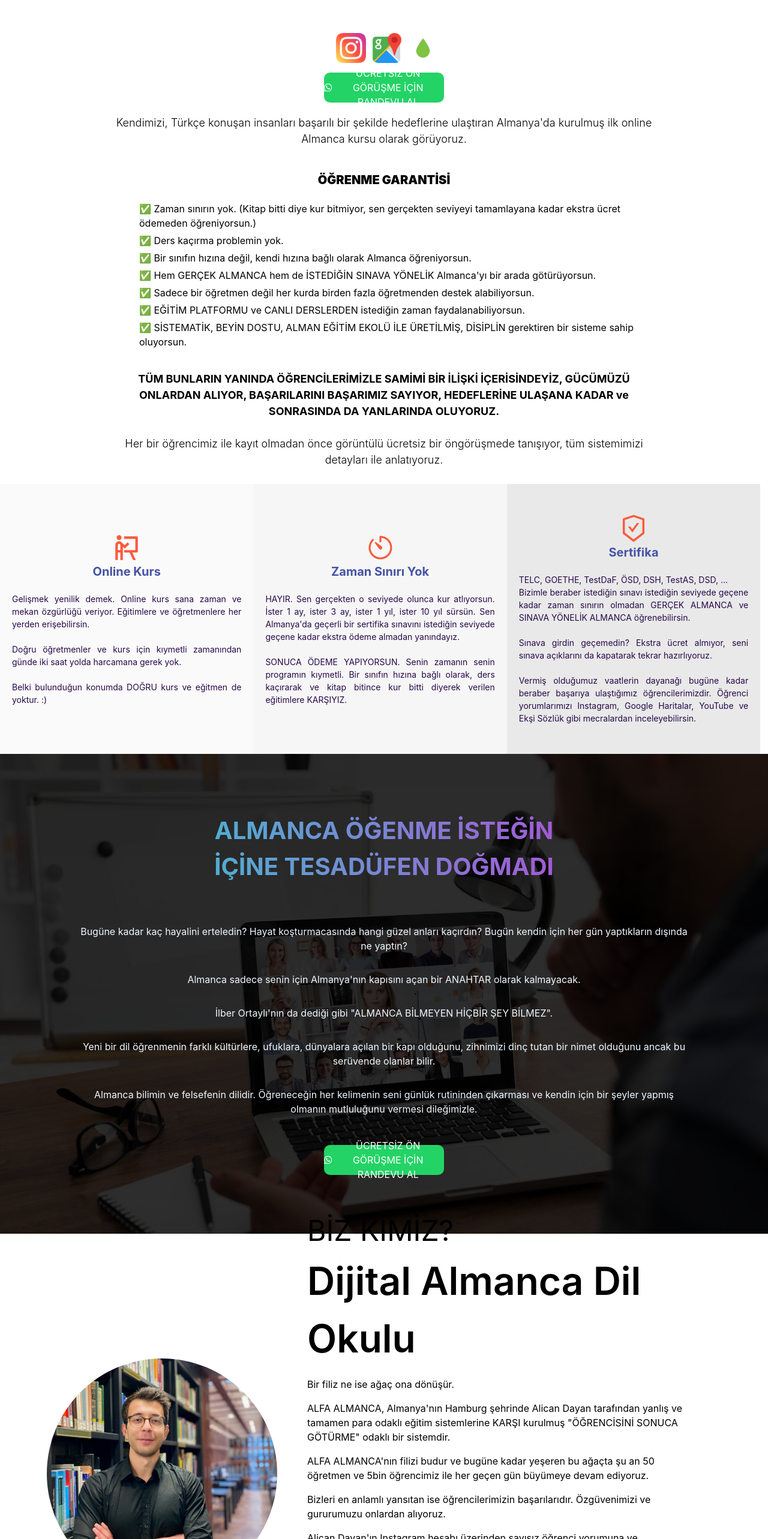
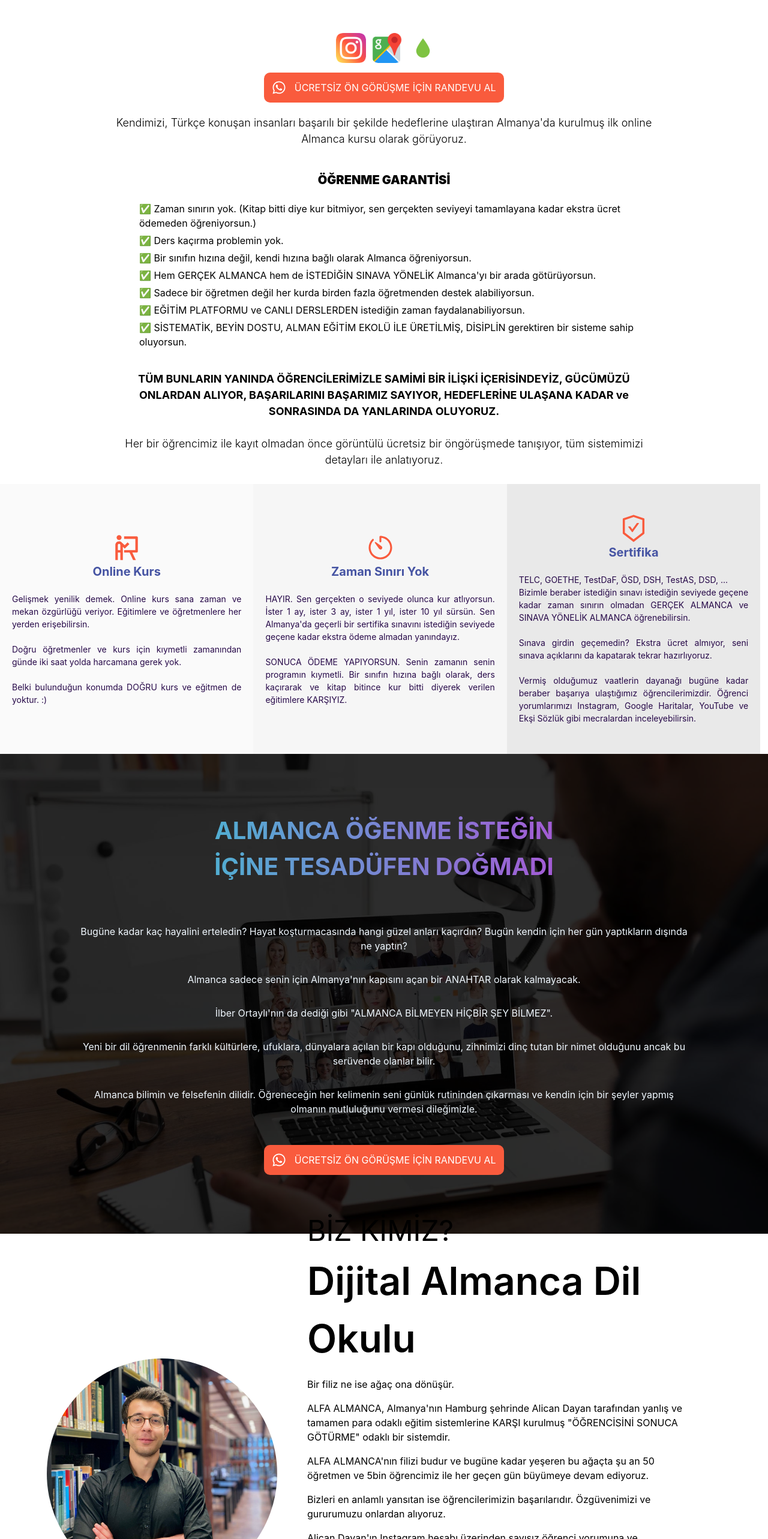
Before and after one commit to sercanbaris/alfa-almanca, a React (Vite) app: page / in a window 1280 px wide. Shown: the part 780-3346 px from the top of the page at 60% size. Built offline with nearby package versions, Linux system fonts and the light colour scheme.

Commit message:
Remove redundant class from WhatsApp link in Hero, Success, and VideoCall pages

```diff
--- a/src/pages/Hero.jsx
+++ b/src/pages/Hero.jsx
@@ -61,7 +61,7 @@ function Hero() {
             </a>
           </div>
           <a
-            className="ucretsiz-gorusme yesil"
+            className="ucretsiz-gorusme "
             target="blank"
             href="https://api.whatsapp.com/send/?phone=905054178000&text=Merhaba%2C+%C3%BCcretsiz+%C3%B6ng%C3%B6r%C3%BC%C5%9Fme+i%C3%A7in+randevu+alabilir+miyim%3F&type=phone_number&app_absent=0"
           >
--- a/src/pages/Success.jsx
+++ b/src/pages/Success.jsx
@@ -27,7 +27,7 @@ function Success() {
         </p>
       </div>
       <a
-        className="ucretsiz-gorusme yesil"
+        className="ucretsiz-gorusme "
         target="blank"
         href="https://api.whatsapp.com/send/?phone=905054178000&text=Merhaba%2C+%C3%BCcretsiz+%C3%B6ng%C3%B6r%C3%BC%C5%9Fme+i%C3%A7in+randevu+alabilir+miyim%3F&type=phone_number&app_absent=0"
       >
--- a/src/pages/VideoCall.jsx
+++ b/src/pages/VideoCall.jsx
@@ -33,7 +33,7 @@ function VideoCall() {
         <p></p>
       </div>
       <a
-        className="ucretsiz-gorusme yesil"
+        className="ucretsiz-gorusme "
         target="blank"
         href="https://api.whatsapp.com/send/?phone=905054178000&text=Merhaba%2C+%C3%BCcretsiz+%C3%B6ng%C3%B6r%C3%BC%C5%9Fme+i%C3%A7in+randevu+alabilir+miyim%3F&type=phone_number&app_absent=0"
       >
```
